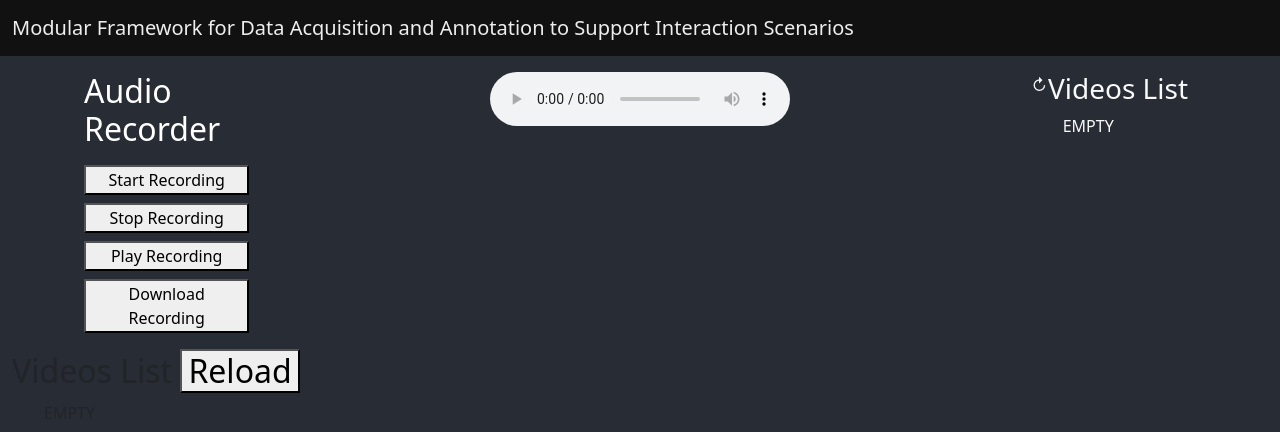
After one commit to PECI2022/demo-repository, a Flask app: template Frontend/templates/voice.html in a window 1280 px wide. The commit adds this page. Shown: the top 432 px of the page. Run offline with Flask 2, Linux system fonts and the light colour scheme; the template is opened without the code that fills it, so the values that code supplies are empty.

Commit message:
another branch, playing audio still not working...

```diff
--- /dev/null
+++ b/Frontend/static/js/audio.js
@@ -0,0 +1,37 @@
+let recorder, chunks = [];
+const constraints = { audio: true };
+
+function startRecording() {
+    navigator.mediaDevices.getUserMedia(constraints).then(stream => {
+        recorder = new MediaRecorder(stream);
+        recorder.ondataavailable = e => chunks.push(e.data);
+        recorder.start();
+    });
+}
+
+function stopRecording() {
+    recorder.stop();
+    const blob = new Blob(chunks, { 'type' : 'audio/ogg; codecs=opus' });
+    chunks = [];
+    const audioURL = window.URL.createObjectURL(blob);
+    const audio = new Audio(audioURL);
+    alert("Audio Stopped!");
+    audio.play();
+}
+
+function playRecording() {
+    const blob = new Blob(chunks, { 'type' : 'audio/ogg; codecs=opus' });
+    const audioURL = window.URL.createObjectURL(blob);
+    const audio = new Audio(audioURL);
+    audio.play(); // not working
+
+
+    alert("Audio Playing!");
+}
+
+function downloadRecording() {
+    const blob = new Blob(chunks, { 'type' : 'audio/ogg; codecs=opus' });
+    const audioURL = window.URL.createObjectURL(blob);
+    const a = document.createElement('a');
+    a.style.display = 'none';
+}
--- a/Frontend/templates/index.html
+++ b/Frontend/templates/index.html
@@ -67,7 +67,7 @@
                 <div class="card-footer">
                     <small class="text-muted">Last updated 2 month ago</small>
                 </div>
-                <a href=editor?project=sad-voice>
+                <a href=voice?project=sad-voice>
                     <span class="span-link"></span>
                 </a>
             </div>
--- /dev/null
+++ b/Frontend/templates/voice.html
@@ -0,0 +1,43 @@
+{% extends 'base.html' %}
+
+{% block title %} Audio {% endblock %}
+
+{% block content %}
+<div class="container-fluid my-3">
+    <div class="row row-cols-3 mx-5">
+        <div class="col-2">
+            <div class="d-grid gap-2">
+
+                <h2 style="color:white;">Audio Recorder</h2>
+                <button onclick="startRecording()">Start Recording</button>
+                <button onclick="stopRecording()">Stop Recording</button>
+                <button onclick="playRecording()">Play Recording</button>
+                <button onclick="downloadRecording()">Download Recording</button>
+            </div>
+        </div>
+        <div class="col-8" style="text-align: center;">
+            <audio controls></audio>
+        </div>
+        <div class="col-2 text-light" style="">
+            <h3 class="" style="display: flex;cursor: pointer;" onclick="list_videos_fetch()"><a class="btn button p-0 text-light" >&#8635;</a> Videos List</h3>
+
+            <ul id="list_videos">
+                EMPTY
+            </ul>
+        </div>
+    </div>
+
+    <!--<br>
+    <video id="loaded-video" src="" width="320" height="240" autoplay></video>
+    <br>-->
+
+</div>
+
+    <h2>Videos List <button onclick="list_videos_fetch()">Reload</button></h2>
+    <ul id="list_videos">
+        EMPTY
+    </ul>
+</div>
+
+<script src="{{ url_for('static', filename='js/audio.js') }}"></script>
+{% endblock %}
```
Also changed, not shown: Backend/gesture_control/__init__.py (added, +57 -0 lines).
